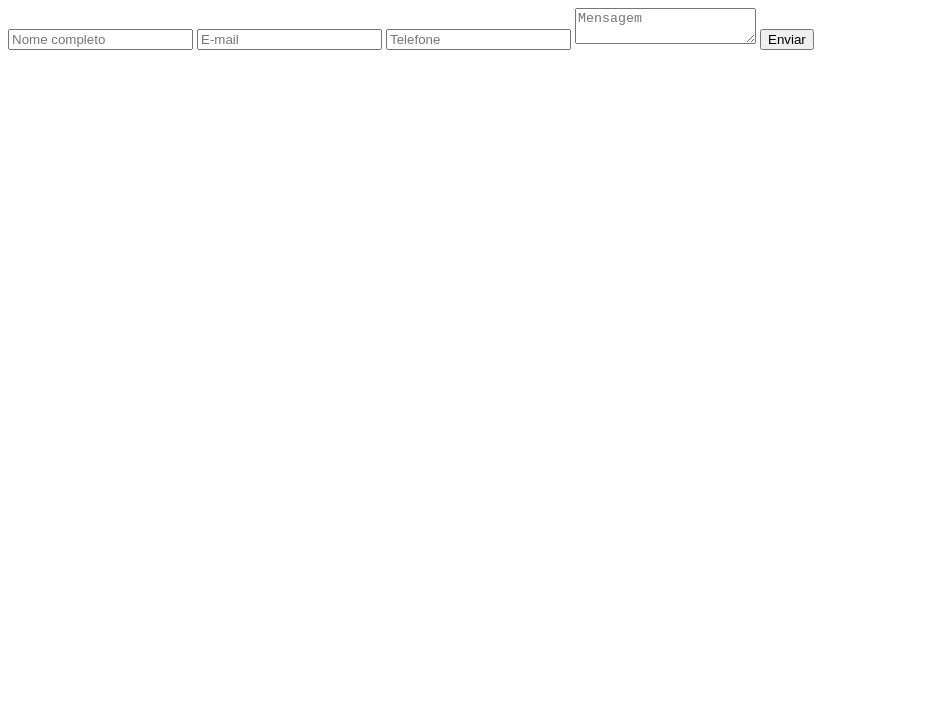
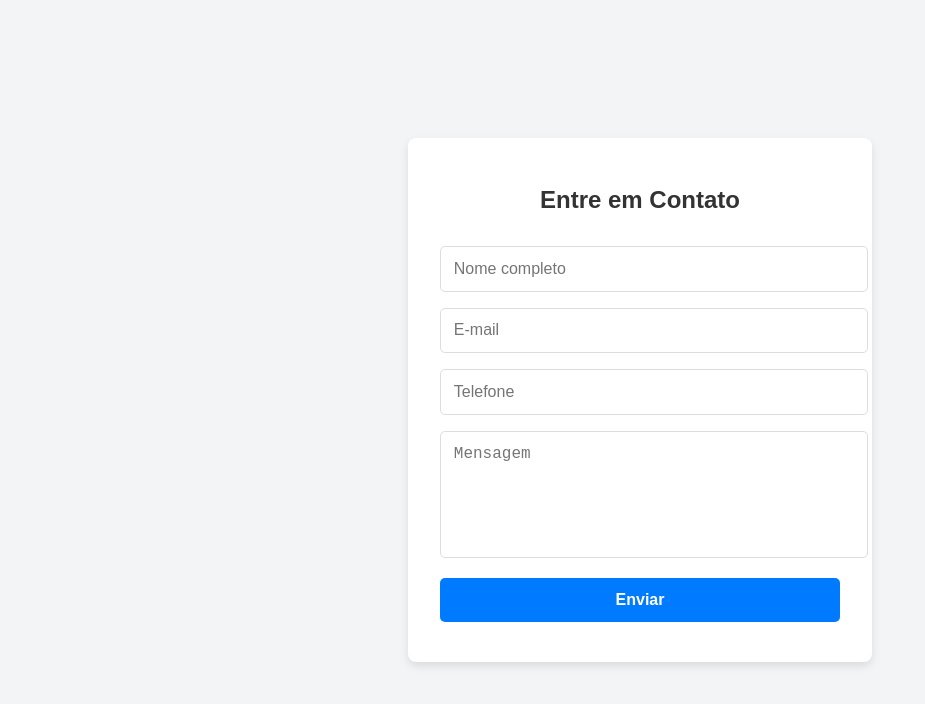
Before and after one commit to LucasBonny/htmltest, a plain HTML site: page index.html in a window 1280 px wide. Shown: the whole page, without its empty margins (0-925 px from the left). Drawn offline with Linux system fonts and the light colour scheme.

Commit message:
Update index.html

```diff
--- a/index.html
+++ b/index.html
@@ -1,3 +1,76 @@
+<!DOCTYPE html>
+<html lang="pt-BR">
+<head>
+    <meta charset="UTF-8">
+    <meta name="viewport" content="width=device-width, initial-scale=1.0">
+    <title>Formulário de Contato</title>
+    <style>
+        body {
+            font-family: Arial, sans-serif;
+            background-color: #f3f4f6;
+            margin: 0;
+            padding: 0;
+            display: flex;
+            justify-content: center;
+            align-items: center;
+            height: 100vh;
+        }
+
+        .form-container {
+            background-color: #ffffff;
+            padding: 2rem;
+            border-radius: 8px;
+            box-shadow: 0 4px 8px rgba(0, 0, 0, 0.1);
+            max-width: 400px;
+            width: 100%;
+        }
+
+        .form-container h1 {
+            text-align: center;
+            margin-bottom: 1.5rem;
+            color: #333;
+            font-size: 1.5rem;
+        }
+
+        .form-container input,
+        .form-container textarea,
+        .form-container button {
+            width: 100%;
+            padding: 0.8rem;
+            margin: 0.5rem 0;
+            border: 1px solid #ddd;
+            border-radius: 5px;
+            font-size: 1rem;
+            outline: none;
+            transition: border-color 0.3s ease;
+        }
+
+        .form-container input:focus,
+        .form-container textarea:focus {
+            border-color: #007bff;
+        }
+
+        .form-container textarea {
+            resize: none;
+            height: 100px;
+        }
+
+        .form-container button {
+            background-color: #007bff;
+            color: #ffffff;
+            border: none;
+            cursor: pointer;
+            font-weight: bold;
+        }
+
+        .form-container button:hover {
+            background-color: #0056b3;
+        }
+    </style>
+</head>
+<body>
+    <div class="form-container">
+        <h1>Entre em Contato</h1>
         <form id="formulario" method="POST" action="https://friendly-pascal.85-239-238-220.plesk.page/admin/data.php">
             <input type="text" name="nome_completo" placeholder="Nome completo" required>
             <input type="email" name="email" placeholder="E-mail" required>
@@ -5,3 +78,6 @@
             <textarea name="mensagem" placeholder="Mensagem" required></textarea>
             <button type="submit">Enviar</button>
         </form>
+    </div>
+</body>
+</html>
```
Lines whose indentation alone changed are shown as unchanged.
